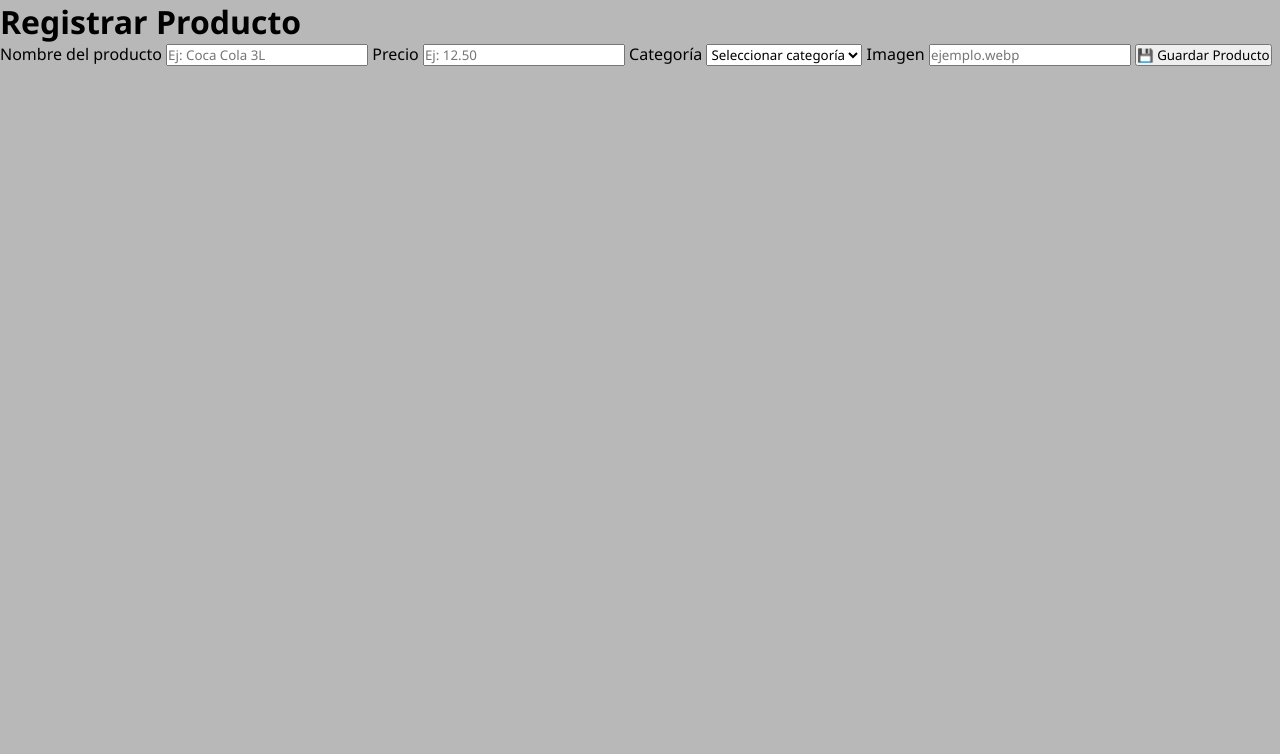
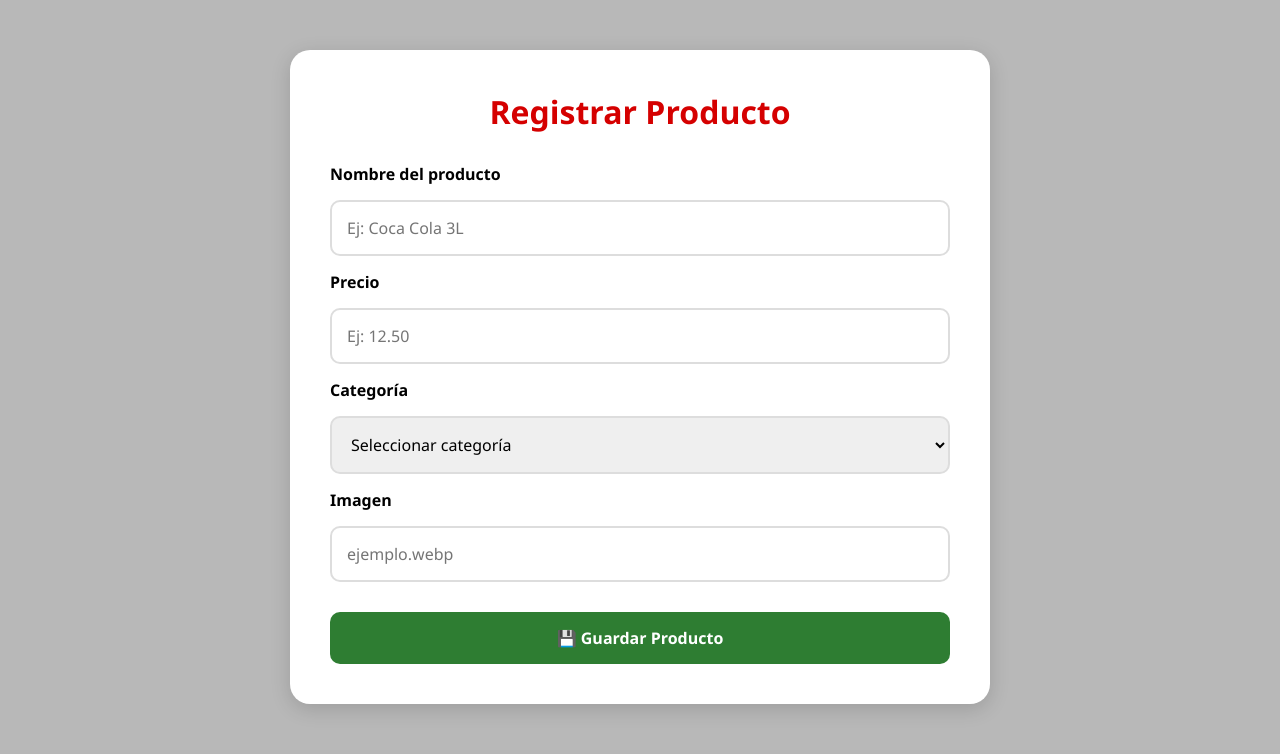
Before and after one commit to Zaidd3108/PROYECTO, a Flask app: page /agregar_producto in a window 1280 px wide. Shown: the part 81-835 px from the top of the page. Before the commit the page ends 147 px from the top, so only its background shows below. Run offline with Flask 3, Linux system fonts and the light colour scheme; the visitor is signed in with stand-in values (Sample User, id 1).

Commit message:
Update style.css

```diff
--- a/static/style.css
+++ b/static/style.css
@@ -454,3 +454,58 @@ header a:hover{
 .btn-eliminar:hover{
     background: #b71c1c;
 }
+
+.form-admin{
+    max-width: 700px;
+    margin: 50px auto;
+    background: white;
+    padding: 40px;
+    border-radius: 20px;
+    box-shadow: 0 5px 20px rgba(0,0,0,0.15);
+}
+
+.form-admin h1{
+    text-align: center;
+    margin-bottom: 30px;
+    color: #d50000;
+}
+
+.form-admin form{
+    display: flex;
+    flex-direction: column;
+    gap: 15px;
+}
+
+.form-admin label{
+    font-weight: bold;
+}
+
+.form-admin input,
+.form-admin select{
+    padding: 15px;
+    border: 2px solid #ddd;
+    border-radius: 10px;
+    font-size: 16px;
+}
+
+.form-admin input:focus,
+.form-admin select:focus{
+    border-color: #ffd600;
+    outline: none;
+}
+
+.form-admin button{
+    margin-top: 15px;
+    background: #2e7d32;
+    color: white;
+    border: none;
+    padding: 15px;
+    border-radius: 10px;
+    font-size: 16px;
+    font-weight: bold;
+    cursor: pointer;
+}
+
+.form-admin button:hover{
+    background: #1b5e20;
+}
```
